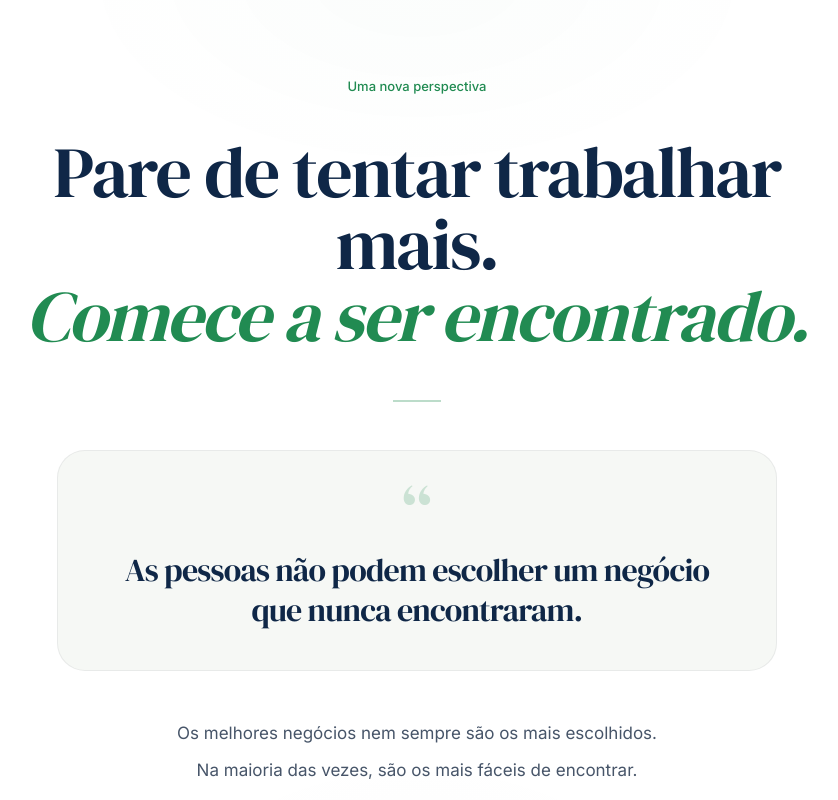
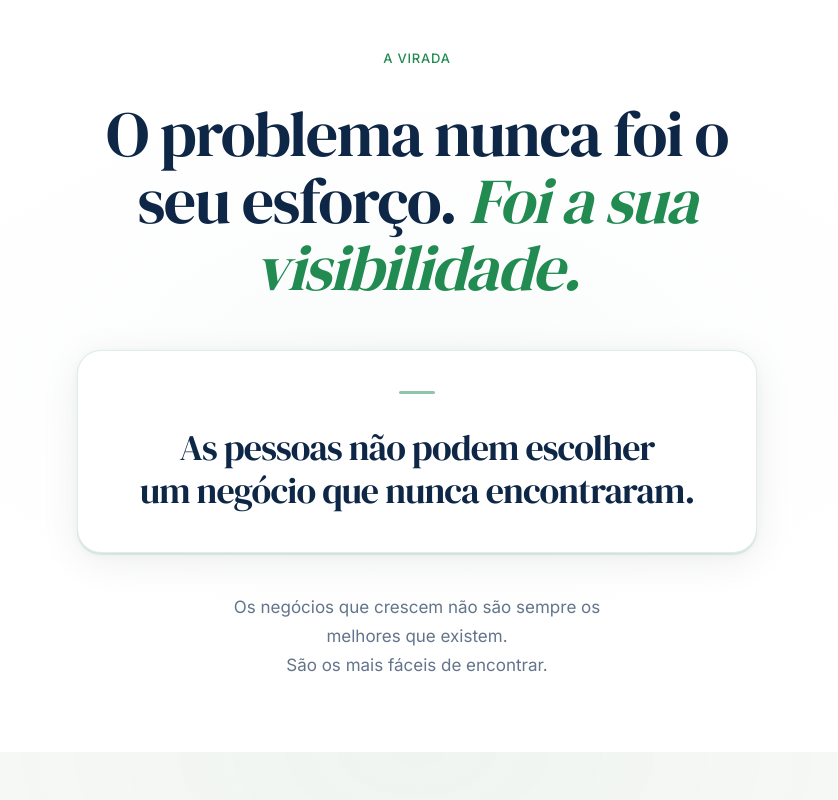
Before and after one commit to casteleti/brazilleads, a Next.js app: page / in a window 1280 px wide. Shown: the part 1660-2460 px from the top of the page, without its empty margins (223-1061 px from the left). Built offline with nearby package versions, Linux system fonts and the light colour scheme; no server answers.

Commit message:
feat: Section 03 — headline corrigida, quote como elemento hero, altura reduzida, label A virada

```diff
--- a/features/landing/sections/PositioningSection.tsx
+++ b/features/landing/sections/PositioningSection.tsx
@@ -1,7 +1,8 @@
 /* ═══════════════════════════════════════════════════════
    Section 03 — Quebra de Crença
-   Tipografia como protagonista. Editorial puro.
-   Sem cards, sem diagramas, sem CTAs.
+   A virada psicológica da landing page.
+   O visitante percebe que o problema não é esforço — é visibilidade.
+   Tipografia como protagonista. A quote é o elemento hero.
    Fundo #FFFFFF — ritmo visual.
 ═══════════════════════════════════════════════════════ */
 export function PositioningSection() {
@@ -11,89 +12,82 @@ export function PositioningSection() {
       className="relative overflow-hidden"
       style={{ background: '#FFFFFF' }}
     >
+      {/* Radial sutil — dá profundidade sem cor */}
       <div
         aria-hidden
         className="pointer-events-none absolute inset-0"
         style={{
           backgroundImage:
-            'radial-gradient(ellipse 50% 40% at 50% 0%, rgba(33,139,82,0.02) 0%, transparent 55%),' +
-            'radial-gradient(ellipse 40% 30% at 50% 100%, rgba(15,23,42,0.01) 0%, transparent 50%)',
+            'radial-gradient(ellipse 70% 60% at 50% 50%, rgba(33,139,82,0.025) 0%, transparent 65%)',
         }}
       />
 
       <div
-        className="container-page relative py-[100px] max-lg:py-[72px]"
-        style={{ maxWidth: '900px' }}
+        className="container-page relative py-[72px] max-lg:py-[56px]"
+        style={{ maxWidth: '820px' }}
       >
         {/* Eyebrow */}
         <p
-          className="reveal mb-10 text-center text-[0.8125rem] font-medium"
+          className="reveal mb-8 text-center text-[0.8125rem] font-medium tracking-[0.06em] uppercase"
           style={{ color: '#218B52' }}
         >
-          Uma nova perspectiva
+          A virada
         </p>
 
-        {/* Main headline — tipografia como protagonista */}
+        {/* Headline — uma afirmação por linha, quebra controlada */}
         <h2
           className="reveal font-display mb-12 text-center tracking-tight"
           style={{
-            fontSize: 'clamp(2.875rem, 6vw, 4.5rem)',
-            lineHeight: '1.0',
+            fontSize: 'clamp(2.5rem, 5.5vw, 4rem)',
+            lineHeight: '1.05',
             color: '#0F2747',
           }}
         >
-          Pare de tentar trabalhar mais.
-          <br />
-          <span style={{ color: '#218B52', fontStyle: 'italic' }}>Comece a ser encontrado.</span>
+          O problema nunca foi o seu esforço.{' '}
+          <em style={{ color: '#218B52', fontStyle: 'italic' }}>Foi a sua visibilidade.</em>
         </h2>
 
-        {/* Divider */}
-        <div
-          className="reveal mx-auto mb-12"
-          style={{ width: '48px', height: '2px', background: 'rgba(33,139,82,0.3)' }}
-        />
-
-        {/* Quote — centro emocional */}
-        <div className="reveal mx-auto mb-12" style={{ maxWidth: '720px' }}>
+        {/* Quote — elemento hero da seção */}
+        <div className="reveal mx-auto mb-10" style={{ maxWidth: '680px' }}>
           <div
-            className="rounded-[28px] px-10 py-10 text-center max-lg:px-7 max-lg:py-8"
+            className="rounded-[24px] px-10 py-10 text-center max-lg:px-7 max-lg:py-8"
             style={{
-              background: '#F6F8F5',
-              border: '1px solid rgba(15,23,42,0.06)',
+              background: '#FFFFFF',
+              border: '1px solid rgba(33,139,82,0.15)',
+              boxShadow:
+                '0 2px 0 rgba(33,139,82,0.12), 0 8px 40px rgba(15,23,42,0.07), 0 2px 8px rgba(15,23,42,0.04)',
             }}
           >
+            {/* Acento verde no topo */}
             <div
-              className="font-display mx-auto mb-4 leading-none select-none"
-              style={{
-                fontSize: 'clamp(3rem, 6vw, 4.5rem)',
-                color: 'rgba(33,139,82,0.2)',
-                lineHeight: '0.6',
-              }}
-              aria-hidden
-            >
-              &ldquo;
-            </div>
+              className="mx-auto mb-8 rounded-full"
+              style={{ width: '36px', height: '3px', background: '#218B52', opacity: 0.5 }}
+            />
+
             <blockquote
               className="font-display tracking-tight"
               style={{
-                fontSize: 'clamp(1.375rem, 3vw, 2rem)',
-                lineHeight: '1.25',
+                fontSize: 'clamp(1.5rem, 3.5vw, 2.25rem)',
+                lineHeight: '1.2',
                 color: '#0F2747',
               }}
             >
-              As pessoas não podem escolher um negócio
-              <br className="hidden sm:block" /> que nunca encontraram.
+              As pessoas não podem escolher
+              <br className="hidden sm:block" /> um negócio que nunca encontraram.
             </blockquote>
           </div>
         </div>
 
-        {/* Closing copy */}
+        {/* Closing — quieto, confiante */}
         <div
-          className="reveal mx-auto space-y-2 text-center text-[1.0625rem] leading-[1.7]"
-          style={{ color: '#475569', maxWidth: '480px' }}
+          className="reveal mx-auto text-center text-[1.0625rem] leading-[1.7]"
+          style={{ color: '#64748b', maxWidth: '440px' }}
         >
-          <p>Os melhores negócios nem sempre são os mais escolhidos.</p>
-          <p>Na maioria das vezes, são os mais fáceis de encontrar.</p>
+          <p>
+            Os negócios que crescem não são sempre os melhores que existem.
+            <br className="hidden sm:block" />
+            São os mais fáceis de encontrar.
+          </p>
         </div>
       </div>
     </section>
```
